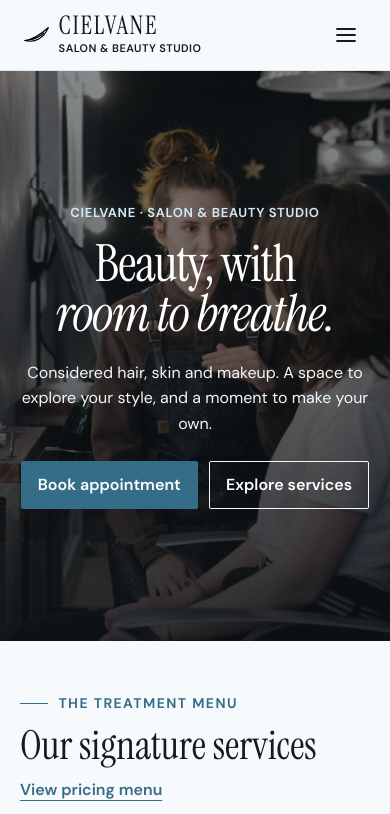
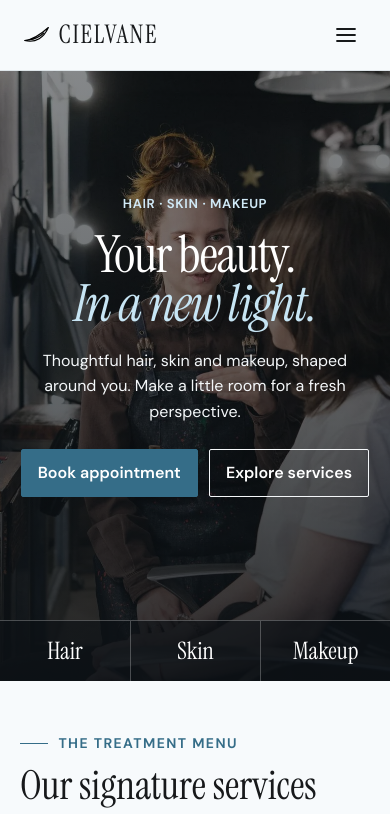
Before and after one commit to teknritsolutions-2/Salon-Beauty-Parlour, a plain HTML site: page index.html in a window 390 px wide. Shown: the top 814 px of the page. Drawn offline with Linux system fonts and the light colour scheme.

Commit message:
Simplify wordmark and refresh Home 1 editorial banner

```diff
--- a/assets/css/style.css
+++ b/assets/css/style.css
@@ -134,12 +134,7 @@ header {
 .brand img {
   width: 45px;
 }
-.brand small {
-  display: block;
-  font: 600 0.6875rem/1.6 var(--sans);
-  text-transform: uppercase;
-  letter-spacing: 0.08em;
-}
+
 .desktop {
   gap: clamp(16px, 1.8vw, 34px);
   font-size: 0.96rem;
@@ -914,10 +909,10 @@ footer nav h2 {
 .hero {
   position: relative;
   isolation: isolate;
-  display: flex;
-  align-items: center;
-  min-height: clamp(510px, 43vw, 620px);
-  padding: clamp(32px, 5vw, 72px);
+  display: grid;
+  grid-template-rows: 1fr auto;
+  min-height: clamp(550px, 46vw, 660px);
+  padding: 0;
   margin-top: 24px;
   overflow: hidden;
   background: #17191b;
@@ -948,13 +943,15 @@ footer nav h2 {
 }
 .hero-heading {
   display: grid;
-  gap: 1.3rem;
-  max-width: 580px;
+  gap: 1.25rem;
+  align-self: center;
+  max-width: 700px;
+  padding: clamp(32px, 4.5vw, 64px);
 }
 .hero h1 {
-  font-size: clamp(3.8rem, 6.3vw, 6rem);
+  font-size: clamp(4rem, 6.6vw, 6.8rem);
   letter-spacing: -0.025em;
-  line-height: 0.98;
+  line-height: 0.96;
 }
 .hero .eyebrow {
   color: #d0e9f6;
@@ -969,6 +966,42 @@ footer nav h2 {
 .hero .outline {
   border-color: #f4f7f9;
   color: #fff;
+}
+
+.hero h1 em {
+  color: #c7e5f4;
+}
+.hero-categories {
+  display: grid;
+  grid-template-columns: repeat(3, minmax(0, 1fr));
+  background: #0c1115aa;
+  border-top: 1px solid #ffffff40;
+}
+.hero-categories a {
+  display: flex;
+  align-items: center;
+  justify-content: center;
+  gap: 1rem;
+  padding: 1.1rem 1.25rem;
+  color: #fff;
+}
+.hero-categories a + a {
+  border-inline-start: 1px solid #ffffff40;
+}
+.hero-categories span {
+  font: 400 1.8rem/1.2 var(--serif);
+}
+.hero-categories small {
+  font-size: 0.875rem;
+  color: #e2e9ed;
+  line-height: 1.4;
+}
+.hero-categories a:hover,
+.hero-categories a:focus-visible {
+  background: #ffffff17;
+}
+.hero-categories a:hover span {
+  color: #c7e5f4;
 }
 .experience {
   display: grid;
@@ -1316,10 +1349,7 @@ footer nav h2 {
   .brand img {
     width: 33px;
   }
-  .brand small {
-    font-size: 0.6875rem;
-    letter-spacing: 0.04em;
-  }
+
   .utilities {
     gap: 0;
   }
@@ -1608,14 +1638,17 @@ footer nav h2 {
   .hero {
     width: 100%;
     margin-top: 0;
-    padding: clamp(32px, 5vw, 64px);
-    min-height: 560px;
-    justify-content: center;
+    padding: 0;
+    min-height: 610px;
+    justify-content: stretch;
     text-align: center;
   }
   .hero-heading {
-    max-width: 650px;
+    width: 100%;
+    max-width: 700px;
+    justify-self: center;
     justify-items: center;
+    padding: clamp(32px, 5vw, 56px);
   }
   .hero::after {
     background: linear-gradient(0deg, #0c1115d9, #0c11159c 55%, #0c111580);
@@ -1639,8 +1672,8 @@ footer nav h2 {
     font-size: 1rem;
   }
   .hero {
-    min-height: 570px;
-    padding: 2.5rem var(--gutter);
+    min-height: 610px;
+    padding: 0;
   }
   .hero h1 {
     font-size: clamp(3.2rem, 12vw, 4.8rem);
@@ -1963,3 +1996,25 @@ footer nav h2 {
     gap: 0.4rem;
   }
 }
+
+@media (max-width: 800px) {
+  .hero-categories a {
+    flex-direction: column;
+    gap: 0.3rem;
+    padding: 0.95rem 0.6rem;
+  }
+}
+@media (max-width: 640px) {
+  .hero-heading {
+    padding: 2.5rem var(--gutter);
+  }
+  .hero-categories small {
+    display: none;
+  }
+  .hero-categories span {
+    font-size: 1.5rem;
+  }
+  .hero-categories a {
+    min-height: 60px;
+  }
+}
--- a/assets/js/main.js
+++ b/assets/js/main.js
@@ -16,7 +16,7 @@ const url = (key) =>
 const navLink = ([key, label]) =>
   `<a href="${url(key)}" ${page === key ? 'aria-current="page"' : ""}>${label}</a>`;
 const booking = `<a class="btn nav-book" href="${url("contact")}#booking">Book appointment</a>`;
-const brand = `<a class="brand" href="${url("index")}" aria-label="CIELVANE home"><img src="${root}assets/icons/cielvane.svg" alt=""><span>${site.name}<small>${site.descriptor}</small></span></a>`;
+const brand = `<a class="brand" href="${url("index")}" aria-label="CIELVANE home"><img src="${root}assets/icons/cielvane.svg" alt=""><span>${site.name}</span></a>`;
 const icon = (paths) =>
   `<svg viewBox="0 0 24 24" width="20" height="20" fill="none" stroke="currentColor" stroke-width="1.6" stroke-linecap="round" stroke-linejoin="round" aria-hidden="true">${paths}</svg>`;
 const moon = icon(
--- a/assets/js/site-config.js
+++ b/assets/js/site-config.js
@@ -1,6 +1,5 @@
 export const site = {
   name: "CIELVANE",
-  descriptor: "SALON & BEAUTY STUDIO",
   phone: "",
   email: "",
   address: "",
--- a/index.html
+++ b/index.html
@@ -22,13 +22,13 @@
       <section class="hero wrap">
         <div class="hero-heading">
           <div>
-            <p class="eyebrow">CIELVANE · Salon &amp; Beauty Studio</p>
-            <h1>Beauty, with<br /><em>room to breathe.</em></h1>
+            <p class="eyebrow">Hair · Skin · Makeup</p>
+            <h1>Your beauty.<br /><em>In a new light.</em></h1>
           </div>
           <div class="hero-intro">
             <p>
-              Considered hair, skin and makeup. A space to explore your style,
-              and a moment to make your own.
+              Thoughtful hair, skin and makeup, shaped around you. Make a little
+              room for a fresh perspective.
             </p>
             <div class="actions">
               <a class="btn" href="pages/contact.html#booking"
@@ -39,6 +39,15 @@
             </div>
           </div>
         </div>
+        <nav class="hero-categories" aria-label="Explore service categories">
+          <a href="pages/services.html?category=Hair"
+            ><span>Hair</span><small>Cuts, colour &amp; care</small></a
+          ><a href="pages/services.html?category=Skin"
+            ><span>Skin</span><small>Facials &amp; cleansing rituals</small></a
+          ><a href="pages/services.html?category=Makeup"
+            ><span>Makeup</span><small>Everyday &amp; occasion looks</small></a
+          >
+        </nav>
         <figure class="hero-photo">
           <img
             src="assets/images/banner.webp"
```
Also changed, not shown: 1 other file.
